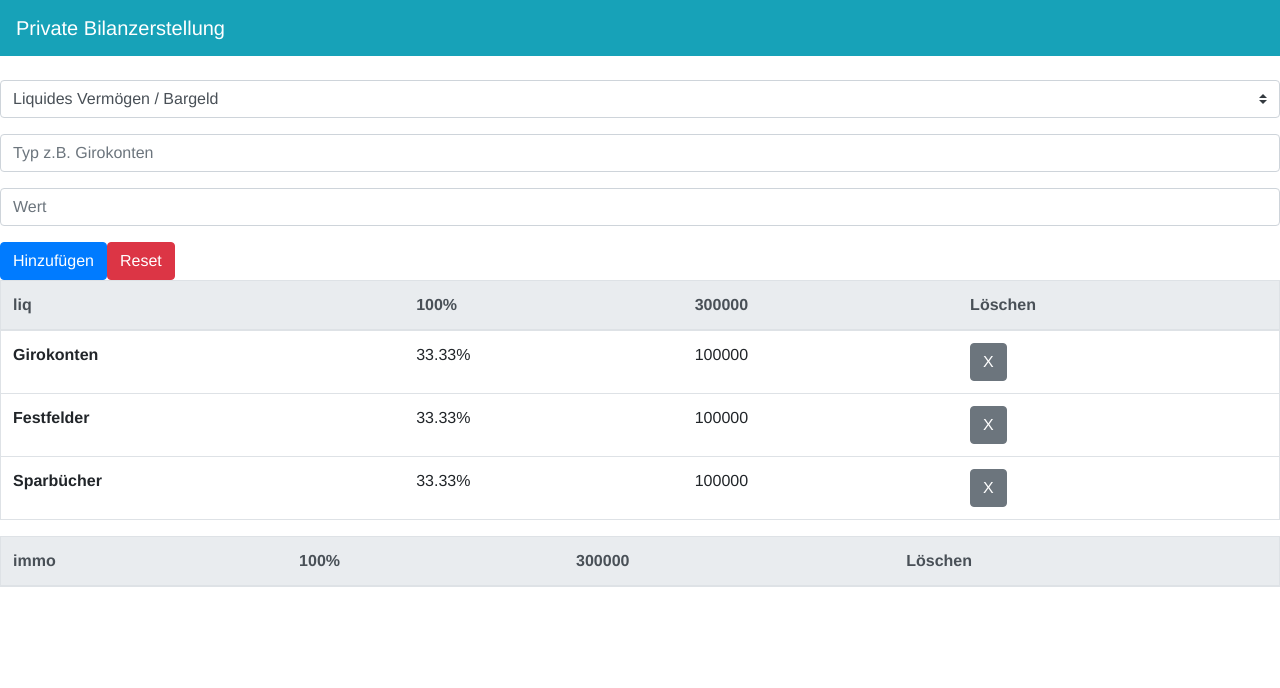
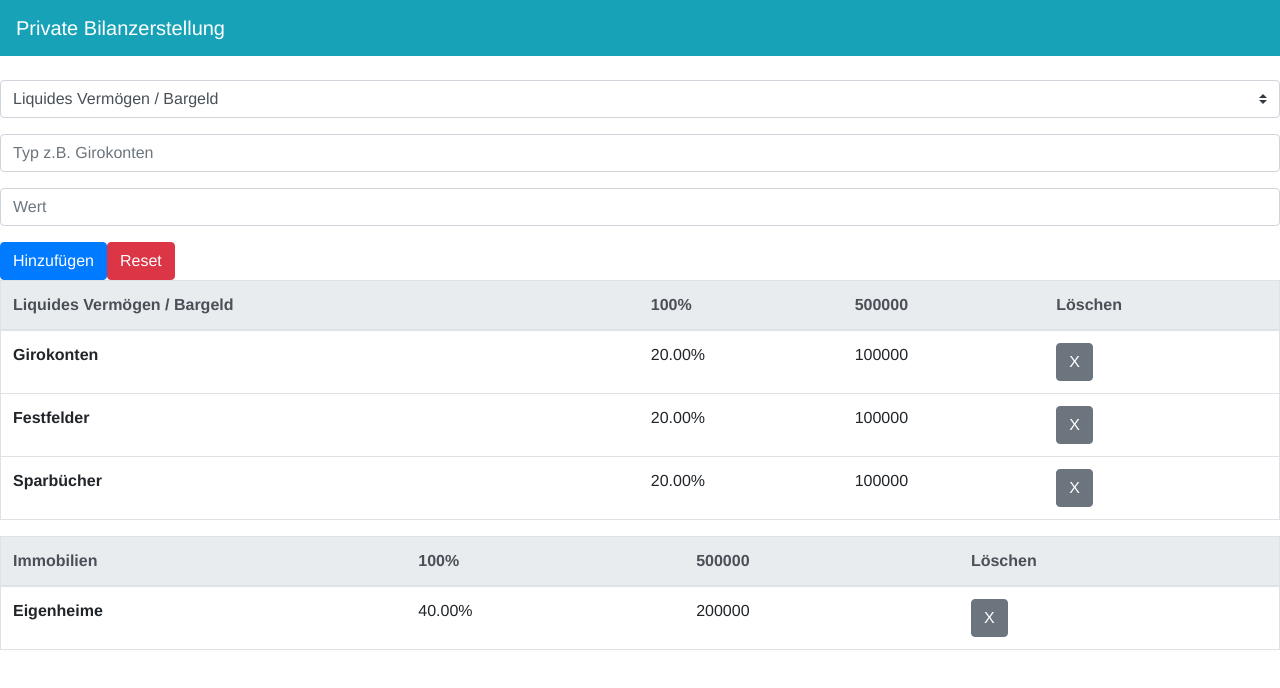
Before and after one commit to afshad1/pbs, a Vue app: page / in a window 1280 px wide. Shown: the top 688 px of the page. Built offline with nearby package versions, Linux system fonts and the light colour scheme.

Commit message:
variable fix

```diff
--- a/src/components/PBSTable.vue
+++ b/src/components/PBSTable.vue
@@ -34,12 +34,12 @@
 
     </b-form>
     <!-- TODO Iteration der Tabellen verbessern -->
-    <div v-for="v in aktiva_kats" :key="v">
+    <div v-for="v in aktiva_kats" :key="v.value">
       <b-table :filter="v.value"
       outlined :fields="fields" :items="pbsdata" head-variant="light">
       <!-- Display name Type -->
       <template v-slot:head(type)>
-        {{ v.value }}
+        {{ v.text }}
       </template>
 
       <!-- Display calculated sum of Value -->
@@ -54,7 +54,7 @@
 
       <!-- Display delete button -->
       <template v-slot:cell(delete)="data">
-        <b-button @click="deleteAktiva(data.index)">X</b-button>
+        <b-button @click="deleteAktiva(data.value)">X</b-button>
       </template>
 
       </b-table>
@@ -102,6 +102,11 @@ export default {
           type: 'Sparbücher',
           value: '100000',
         },
+        {
+          kat: 'immo',
+          type: 'Eigenheime',
+          value: '200000',
+        },
       ],
     };
   },
@@ -138,6 +143,7 @@ export default {
       this.form.value = '';
     },
     deleteAktiva(index) {
+      console.log(index);
       // alert(JSON.stringify(data));
       this.pbsdata.splice(index, 1);
     },
```
